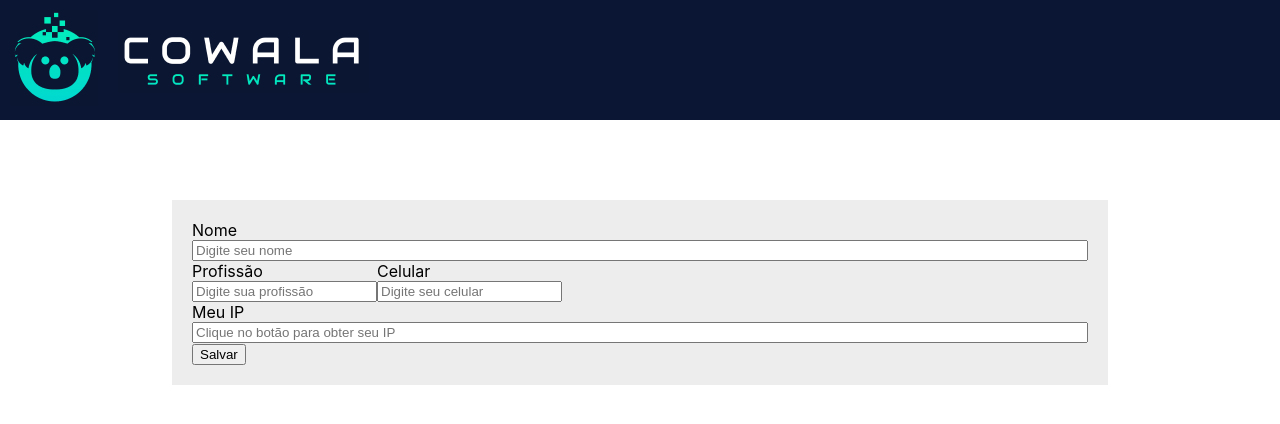
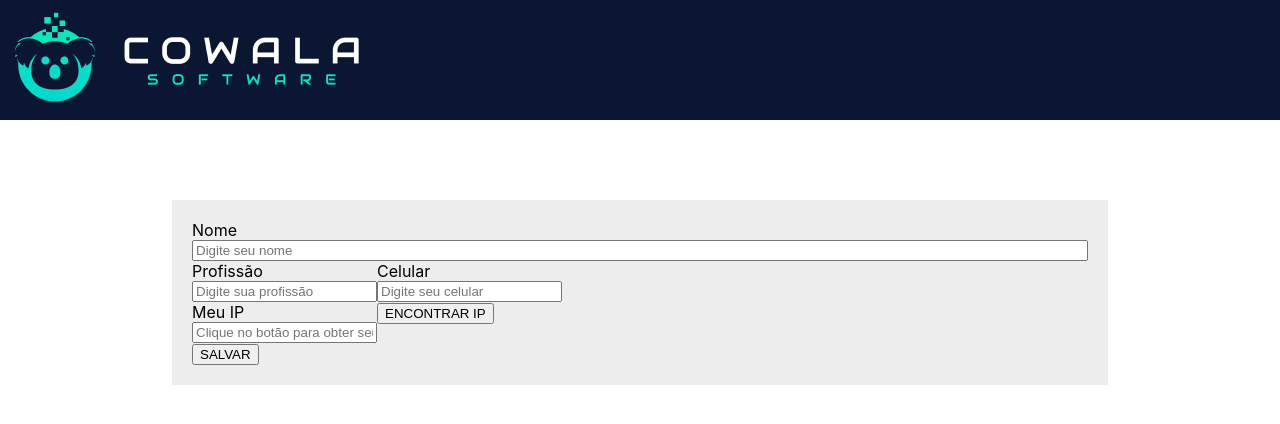
Before and after one commit to Matheushg156/desafios-Cowala, a React (Create React App) app in the folder desafio-front-end/cadastro-cowala/: page / in a window 1280 px wide. Shown: the top 424 px of the page. Built offline with nearby package versions, Linux system fonts and the light colour scheme.

Commit message:
Implementa a logica de buscar as informações salvas do localStorage

```diff
--- a/desafio-front-end/cadastro-cowala/src/components/Form.js
+++ b/desafio-front-end/cadastro-cowala/src/components/Form.js
@@ -1,12 +1,22 @@
-import React, { useContext } from 'react';
+import React, { useContext, useEffect } from 'react';
 import MyContext from '../context/MyContext';
 import Input from './Input';
 import Button from './Button';
 import getIpFromApi from '../helpers/fetchIp';
+import saveInfos from '../helpers/saveInfos';
+import getInfos from '../helpers/getInfos';
 import './Form.css';
 
 function Form() {
   const { name, setName, work, setWork, phone, setPhone, IP, setIP } = useContext(MyContext);
+
+  useEffect(() => {
+    const infos = getInfos();
+    setName(infos.name);
+    setWork(infos.work);
+    setPhone(infos.phone);
+    setIP(infos.IP);
+  }, []);
 
   function maskPhone(value) {
     return value
@@ -19,6 +29,11 @@ function Form() {
   async function handleClick() {
     const IPFromApi = await getIpFromApi();
     setIP(IPFromApi);
+  }
+
+  function saveForm() {
+    const formData = { name, work, phone, IP };
+    saveInfos(formData);
   }
 
   return (
@@ -49,7 +64,7 @@ function Form() {
           onChange={ ({ target }) => setPhone(maskPhone(target.value)) }
         />
       </div>
-      <div>
+      <div className="container-inputs">
         <Input
           id="input-IP"
           label="Meu IP"
@@ -58,10 +73,14 @@ function Form() {
           value={ IP }
         />
         <Button
-          label="Salvar"
+          label="ENCONTRAR IP"
           onClick={ handleClick }
         />
       </div>
+      <Button
+        label="SALVAR"
+        onClick={ saveForm }
+      />
     </div>
   );
 }
--- a/desafio-front-end/cadastro-cowala/src/helpers/fetchIp.js
+++ b/desafio-front-end/cadastro-cowala/src/helpers/fetchIp.js
@@ -1,6 +1,6 @@
 const getIpFromApi = async () => {
   const response = await fetch('https://ip-fast.com/api/ip/');
   return response.text();
-}
+};
 
 export default getIpFromApi;
--- /dev/null
+++ b/desafio-front-end/cadastro-cowala/src/helpers/getInfos.js
@@ -0,0 +1,6 @@
+const getInfos = () => {
+  const infos = JSON.parse(localStorage.getItem('infos')) || {};
+  return infos;
+};
+
+export default getInfos;
--- /dev/null
+++ b/desafio-front-end/cadastro-cowala/src/helpers/saveInfos.js
@@ -0,0 +1,5 @@
+const saveInfos = (infos) => {
+  localStorage.setItem('infos', JSON.stringify(infos));
+};
+
+export default saveInfos;
```
